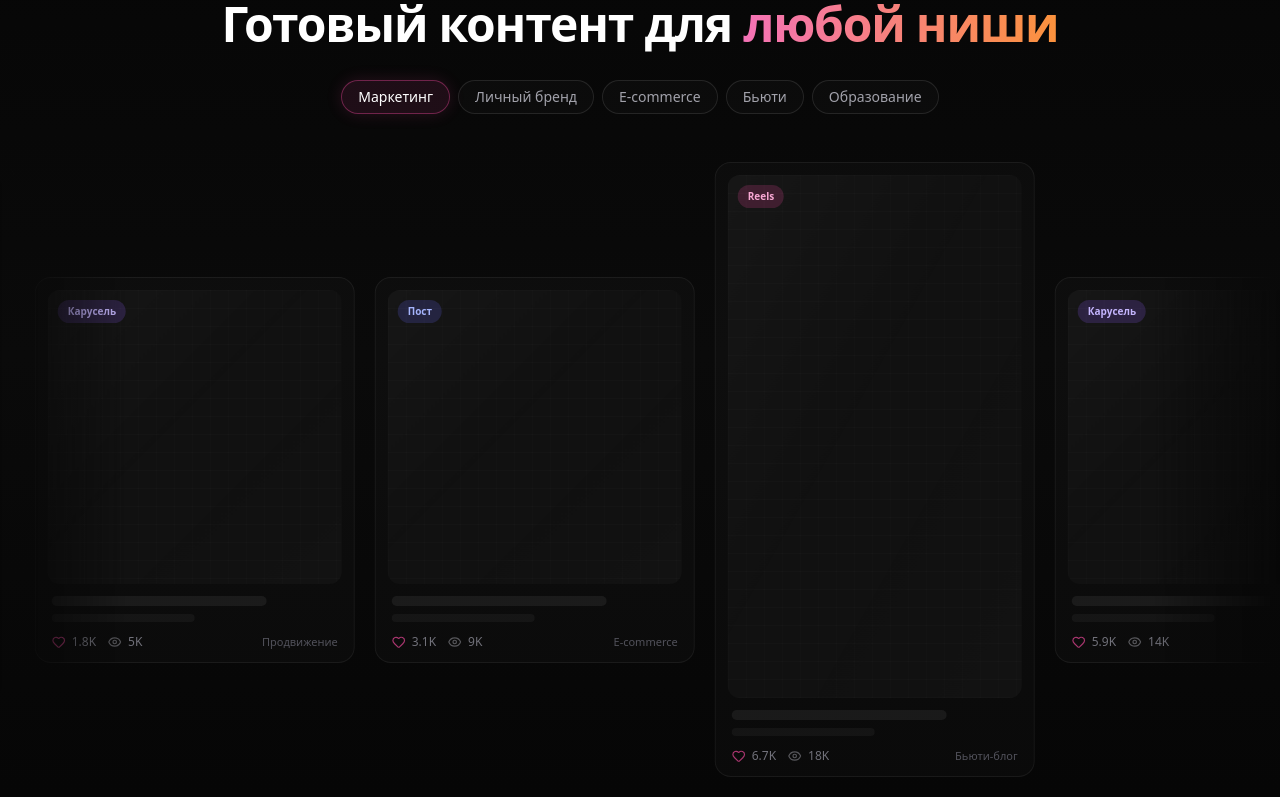
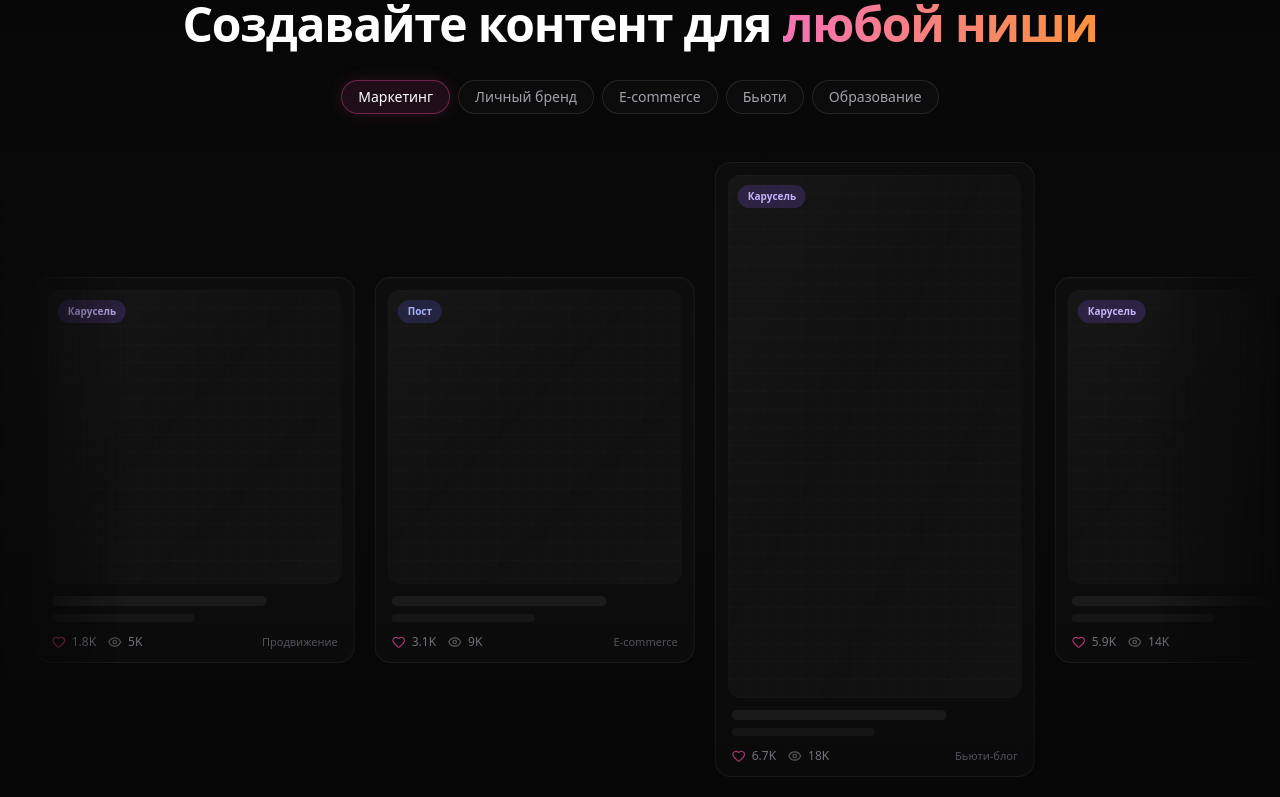
Before and after one commit to matteimikeska49-bot/gtf, a React (Vite) app: page / in a window 1280 px wide. Shown: the part 1347-2144 px from the top of the page. Built offline with nearby package versions, Linux system fonts and the light colour scheme.

Commit message:
ui: update ShowcaseSlider headline and change Reels tags to Карусель

```diff
--- a/src/components/ShowcaseSlider.jsx
+++ b/src/components/ShowcaseSlider.jsx
@@ -7,14 +7,14 @@ const TABS = ['Маркетинг', 'Личный бренд', 'E-commerce', 'Б
 /* ─── Карточки-плейсхолдеры: чередующий ритм Reels + Post ─── */
 const cards = [
   { id: 1, format: 'square', tag: 'Пост',     likes: '4.2K', views: '12K', label: 'Личный бренд' },
-  { id: 2, format: 'reel',   tag: 'Reels',    likes: '8.1K', views: '20K', label: 'Маркетинг' },
+  { id: 2, format: 'reel',   tag: 'Карусель', likes: '8.1K', views: '20K', label: 'Маркетинг' },
   { id: 3, format: 'square', tag: 'Карусель', likes: '1.8K', views: '5K',  label: 'Продвижение' },
   { id: 4, format: 'square', tag: 'Пост',     likes: '3.1K', views: '9K',  label: 'E-commerce' },
-  { id: 5, format: 'reel',   tag: 'Reels',    likes: '6.7K', views: '18K', label: 'Бьюти-блог' },
+  { id: 5, format: 'reel',   tag: 'Карусель', likes: '6.7K', views: '18K', label: 'Бьюти-блог' },
   { id: 6, format: 'square', tag: 'Карусель', likes: '5.9K', views: '14K', label: 'Фитнес' },
   { id: 7, format: 'square', tag: 'Карусель', likes: '2.4K', views: '7K',  label: 'Образование' },
   { id: 8, format: 'square', tag: 'Карусель', likes: '980',  views: '3.2K',label: 'Путешествия' },
-  { id: 9, format: 'reel',   tag: 'Reels',    likes: '10K',  views: '25K', label: 'Lifestyle' },
+  { id: 9, format: 'reel',   tag: 'Карусель', likes: '10K',  views: '25K', label: 'Lifestyle' },
   { id: 10, format: 'square', tag: 'Карусель', likes: '7.2K', views: '15K', label: 'IT-услуги' },
   { id: 11, format: 'square', tag: 'Карусель', likes: '4.5K', views: '11K', label: 'Эксперт' },
 ];
@@ -125,7 +125,7 @@ export const ShowcaseSlider = () => {
 
         {/* ─── H2 ─── */}
         <h2 className="text-3xl md:text-4xl lg:text-5xl font-bold text-white text-center tracking-tight mb-8 px-6">
-          Готовый контент для <span className="text-gradient-brand">любой ниши</span>
+          Создавайте контент для <span className="text-gradient-brand">любой ниши</span>
         </h2>
 
         {/* ─── Табы-фильтры ─── */}
```
